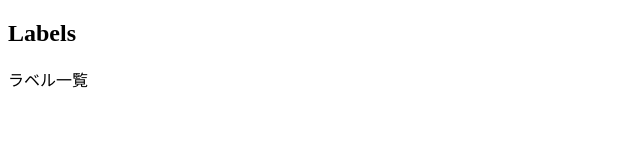
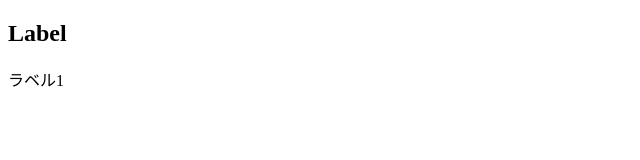
Before and after one commit to japanihon/tsubasanote-front, a React app: page /labels/1 in a window 1280 px wide. Shown: the top 160 px of the page, without its empty margins (0-640 px from the left). Built offline with nearby package versions, Linux system fonts and the light colour scheme.

Commit message:
詳細ページのルーティング

```diff
--- a/src/components/App.js
+++ b/src/components/App.js
@@ -1,13 +1,18 @@
 import React, { Component } from 'react';
 import { BrowserRouter, Route, Link } from 'react-router-dom';
 import Notes from './Notes';
+import NoteDetail from './NoteDetail';
 import Labels from './Labels';
+import LabelDetail from './LabelDetail';
 
 const App = () => (
     <BrowserRouter>
       <div>
           <Route exact path='/' component={Notes} />
-          <Route path='/labels' component={Labels} />
+          <Route exact path='/notes' component={Notes} />
+          <Route path='/notes/:id' component={NoteDetail} />
+          <Route exact path='/labels' component={Labels} />
+          <Route path='/labels/:id' component={LabelDetail} />
       </div>
     </BrowserRouter>
 )
--- /dev/null
+++ b/src/components/LabelDetail.js
@@ -0,0 +1,14 @@
+import React from 'react';
+
+const LabelDetail = props => {
+    const { id } = props.match.params;
+    console.log(id);
+    return (
+        <div>
+            <h2>Label</h2>
+            <p>ラベル{id}</p>
+        </div>
+    )
+}
+
+export default LabelDetail;
--- /dev/null
+++ b/src/components/NoteDetail.js
@@ -0,0 +1,14 @@
+import React from 'react';
+
+const NoteDetail = props => {
+    const { id } = props.match.params;
+    console.log(id);
+    return (
+        <div>
+            <h2>Note</h2>
+            <p>ノート{id}</p>
+        </div>
+    )
+}
+
+export default NoteDetail;
--- a/webpack.config.js
+++ b/webpack.config.js
@@ -6,6 +6,7 @@ module.exports = {
     entry: './src/index.js',
     output: {
         path: path.join(__dirname, "/dist"),
+        publicPath: '/',
         filename: "bundle.js"
     },
     module: {
```
